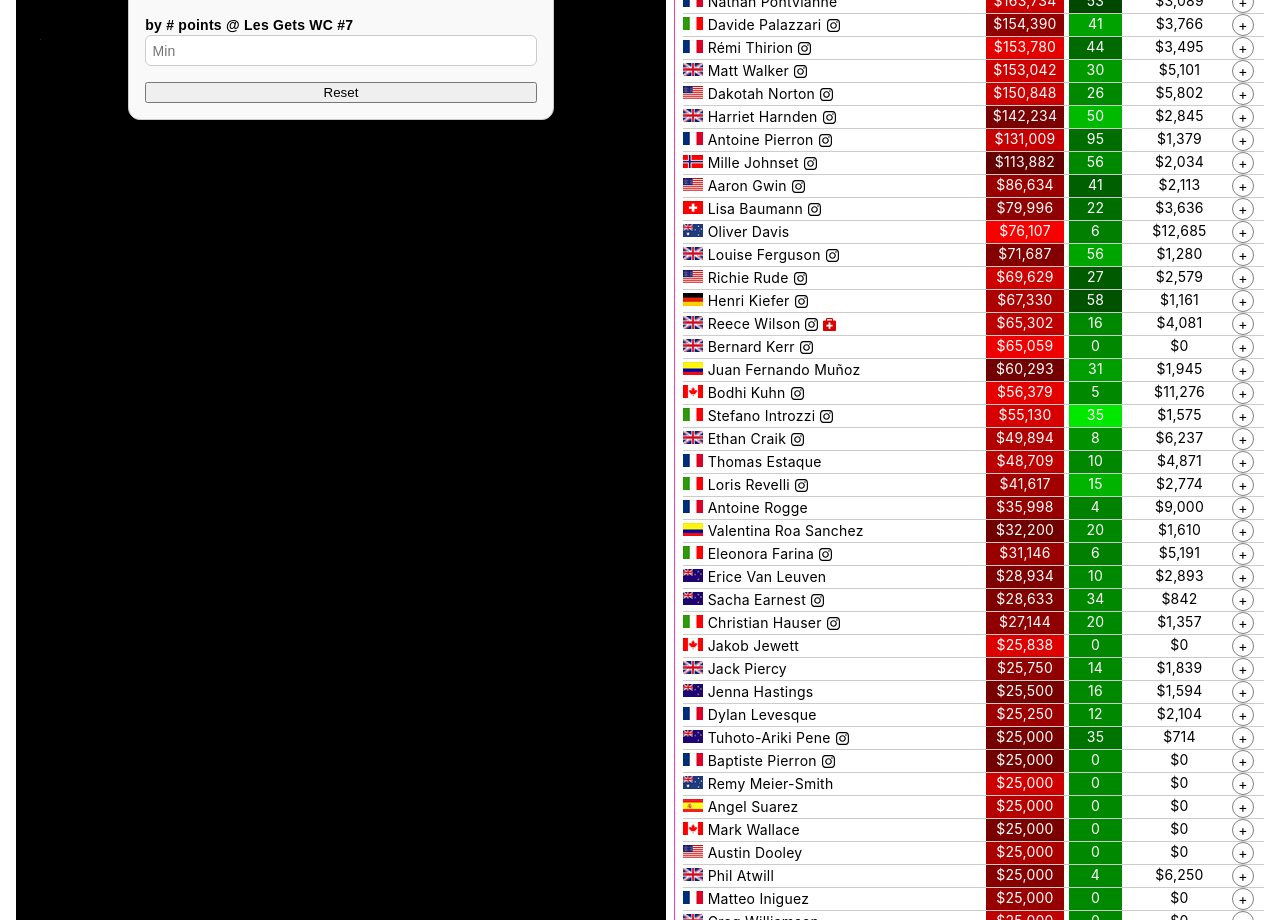
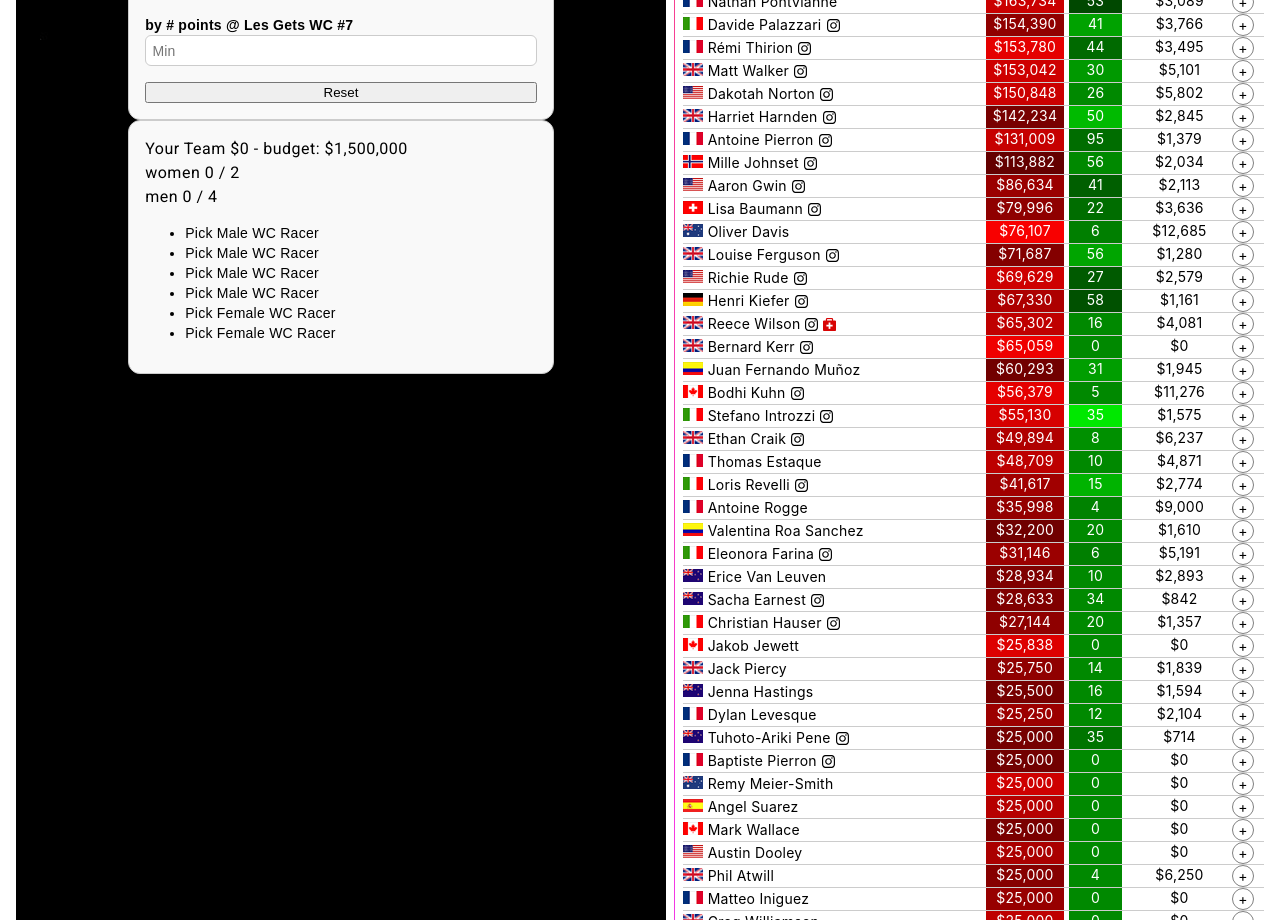
Before and after one commit to paultrial/fantasy, an Angular app: page / in a window 1280 px wide. Shown: the part 920-1840 px from the top of the page. Built offline with nearby package versions, Linux system fonts and the light colour scheme.

Commit message:
team wip

```diff
--- a/src/app/app.component.html
+++ b/src/app/app.component.html
@@ -69,6 +69,7 @@
     <div class="content">
       <h1>{{ title }}</h1>
       <app-filters></app-filters>
+      <app-team></app-team>
       <!--
 
       <section class="history" *ngIf="historyTeams">
--- a/src/app/app.component.less
+++ b/src/app/app.component.less
@@ -258,8 +258,6 @@ h4.nrathletePerTeam {
     }
 }
 
-
-
 .athleteList {
     .header {
         display: flex;
--- a/src/app/app.component.ts
+++ b/src/app/app.component.ts
@@ -4,11 +4,12 @@ import { RouterOutlet } from '@angular/router';
 import { FormsModule } from '@angular/forms';
 import { AtheleteListComponent } from './athelete-list/athelete-list.component';
 import { FiltersComponent } from './filters/filters.component';
+import { TeamComponent } from './team/team.component';
 
 @Component({
   selector: 'app-root',
   standalone: true,
-  imports: [MatIconModule, RouterOutlet, FormsModule, AtheleteListComponent, FiltersComponent],
+  imports: [TeamComponent, MatIconModule, RouterOutlet, FormsModule, AtheleteListComponent, FiltersComponent],
   templateUrl: './app.component.html',
   styleUrl: './app.component.less'
 })
--- a/src/app/team/team.component.less
+++ b/src/app/team/team.component.less
@@ -1,3 +1,20 @@
 h4 {
   margin: 0;
 }
+
+.history,
+.currentTeam {
+  display: flex;
+  flex-direction: column;
+  padding: 1rem;
+  border: 1px solid #ccc;
+  border-radius: 12px;
+  background-color: #f9f9f9;
+  font-family: Arial, sans-serif;
+
+  color: black;
+
+  h4 {
+    margin: 0 0 0 0;
+  }
+}
--- a/src/app/team/team.component.ts
+++ b/src/app/team/team.component.ts
@@ -17,10 +17,10 @@ export class TeamComponent implements OnInit {
 
   maxNrWomenPerTeam = 2
   maxNrMenPerTeam = 4
+  money: number = 1500000;
+  nrMenPerTeam = 0
+  budget: number = 1500000;
   nrWomenPerTeam = 0
-  nrMenPerTeam = 0
-  money: number = 1500000;
-  budget: number = 1500000;
   team: any[] = [];
   // historyTeams: any[] = this.getLSTeamHistory();
   sum: number = 0;
```
